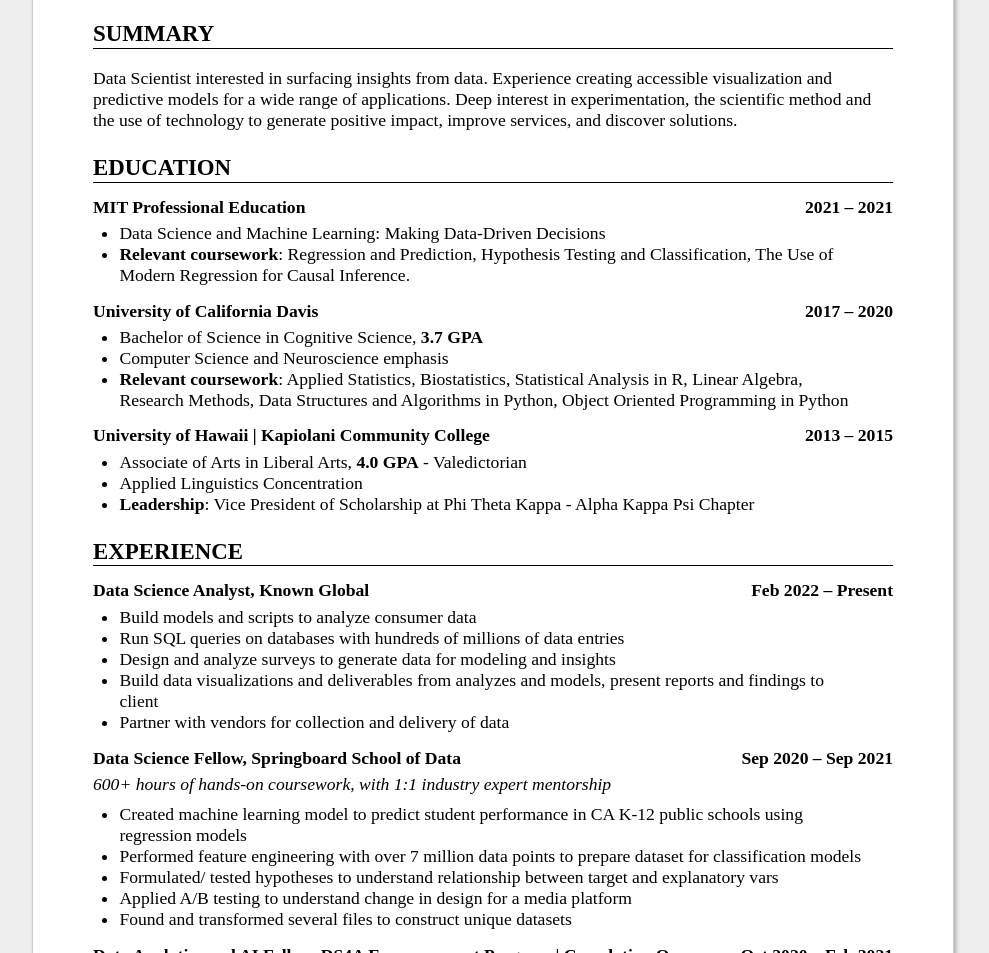
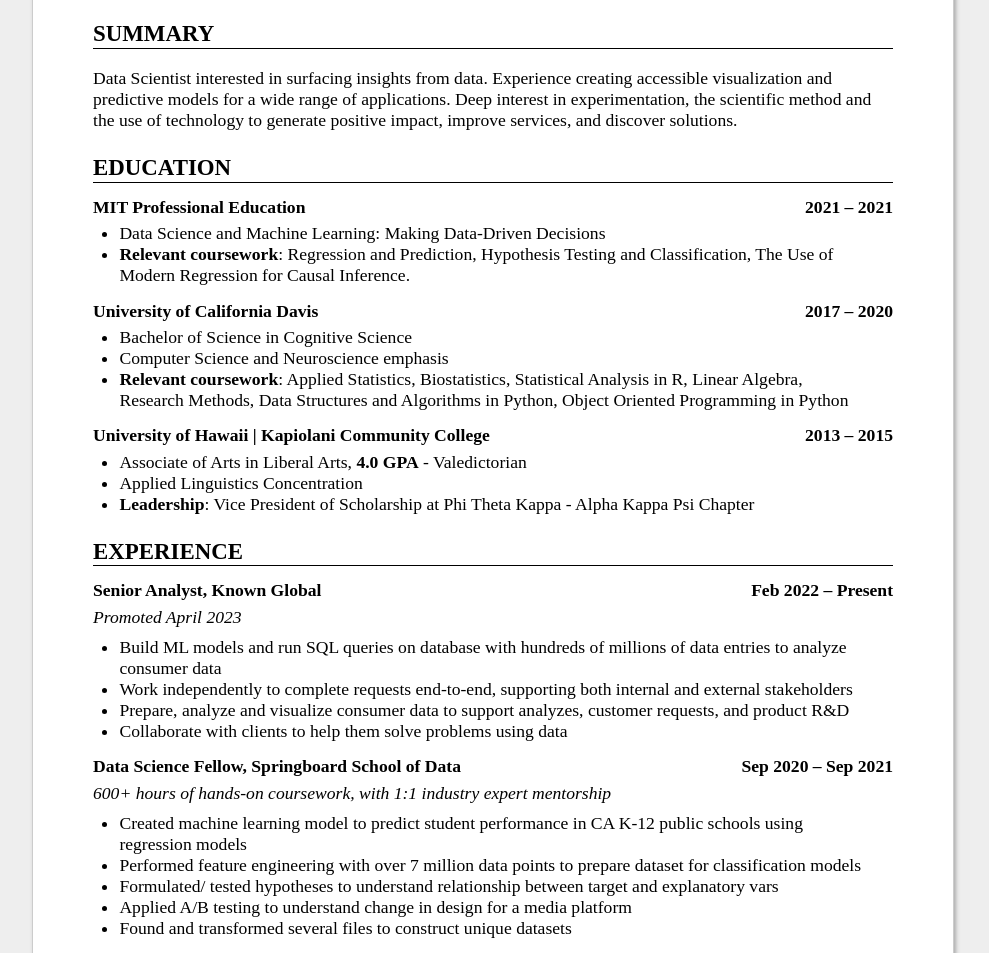
Before and after one commit to gabriellewald/resume.md, a plain HTML site: page docs/index.html in a window 1280 px wide. Shown: the part 147-1100 px from the top of the page, without its empty margins (147-1136 px from the left). Drawn offline with Linux system fonts and the light colour scheme.

Commit message:
Update resume.md

```diff
--- a/docs/index.html
+++ b/docs/index.html
@@ -142,7 +142,7 @@ is intended to be used for a short summary. -->
 </ul>
 <h3><span>University of California Davis</span> <span>2017 &ndash; 2020</span></h3>
 <ul>
-<li>Bachelor of Science in Cognitive Science, <strong>3.7 GPA</strong></li>
+<li>Bachelor of Science in Cognitive Science</li>
 <li>Computer Science and Neuroscience emphasis</li>
 <li><strong>Relevant coursework</strong>: Applied Statistics, Biostatistics, Statistical Analysis in R, Linear Algebra, Research Methods, Data Structures and Algorithms in Python, Object Oriented Programming in Python</li>
 </ul>
@@ -155,13 +155,13 @@ is intended to be used for a short summary. -->
 <h2>Experience</h2>
 <!-- You have to wrap the "left" and "right" half of these headings in spans by
 hand -->
-<h3><span>Data Science Analyst, Known Global</span> <span>Feb 2022 &ndash; Present</span></h3>
+<h3><span>Senior Analyst, Known Global</span> <span>Feb 2022 &ndash; Present</span></h3>
+<p><em>Promoted April 2023</em></p>
 <ul>
-<li>Build models and scripts to analyze consumer data</li>
-<li>Run SQL queries on databases with hundreds of millions of data entries</li>
-<li>Design and analyze surveys to generate data for modeling and insights</li>
-<li>Build data visualizations and deliverables from analyzes and models, present reports and findings to client</li>
-<li>Partner with vendors for collection and delivery of data</li>
+<li>Build ML models and run SQL queries on database with hundreds of millions of data entries to analyze consumer data</li>
+<li>Work independently to complete requests end-to-end, supporting both internal and external stakeholders</li>
+<li>Prepare, analyze and visualize consumer data to support analyzes, customer requests, and product R&amp;D</li>
+<li>Collaborate with clients to help them solve problems using data</li>
 </ul>
 <h3><span>Data Science Fellow, Springboard School of Data</span> <span>Sep 2020 &ndash; Sep 2021</span></h3>
 <p><em>600+ hours of hands-on coursework, with 1:1 industry expert mentorship</em></p>
```
Also changed, not shown: 2 other files.
